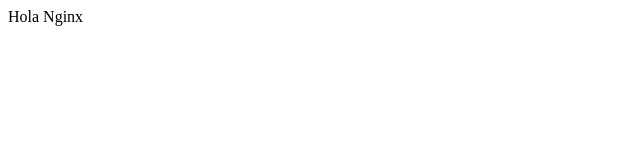
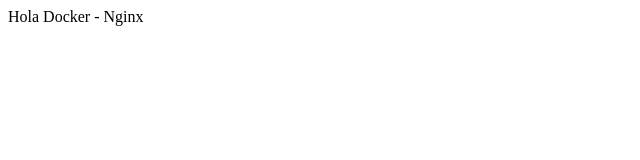
Before and after one commit to Rvelilla/hola-docker, a plain HTML site: page index.html in a window 1280 px wide. Shown: the full height of the page, 0-640 px from the left. Drawn offline with Linux system fonts and the light colour scheme.

Commit message:
Adicion de Mensaje

```diff
--- a/index.html
+++ b/index.html
@@ -1,5 +1,5 @@
 <html>
     <body>
-        Hola Nginx
+        Hola Docker - Nginx
     </body>
 </html>
```
